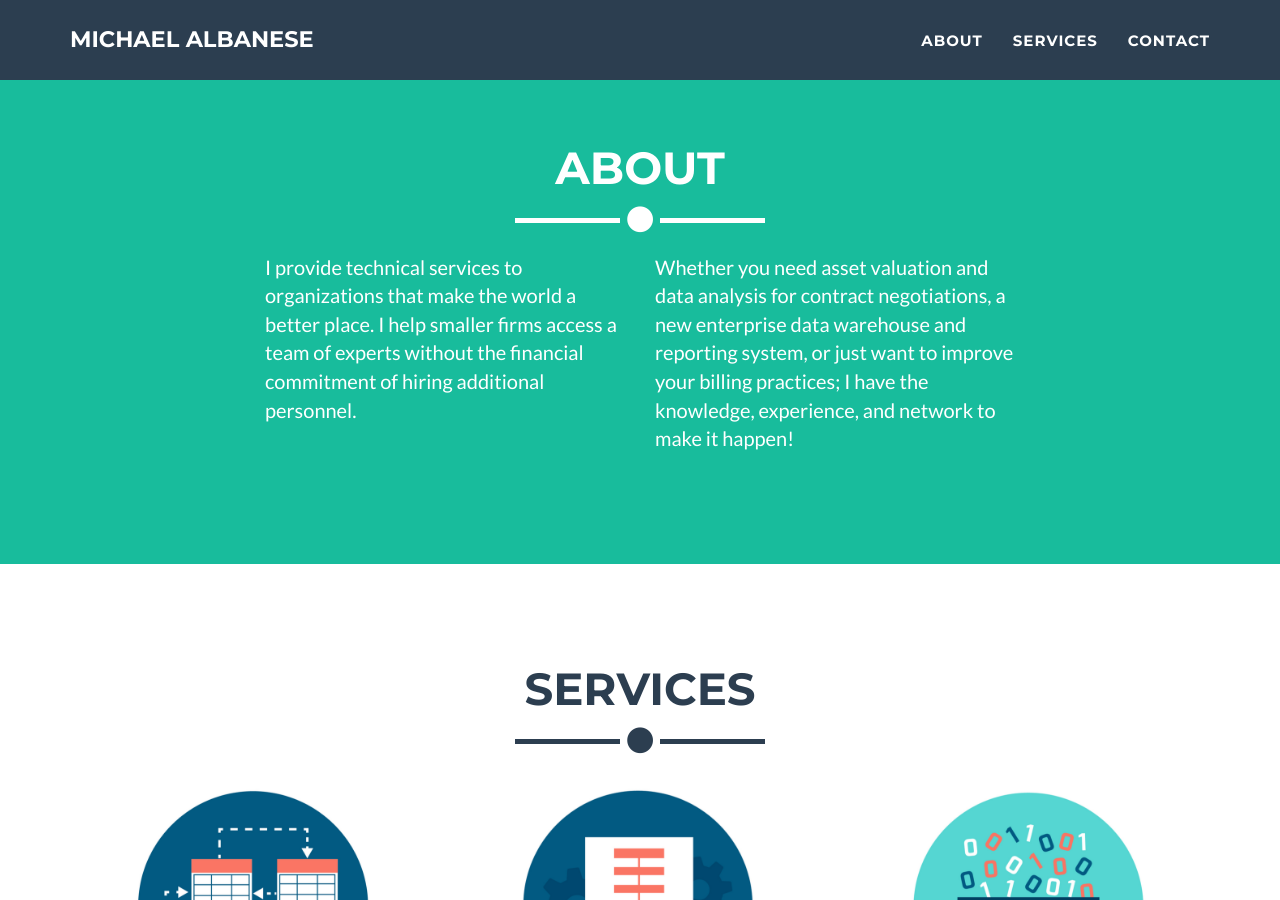
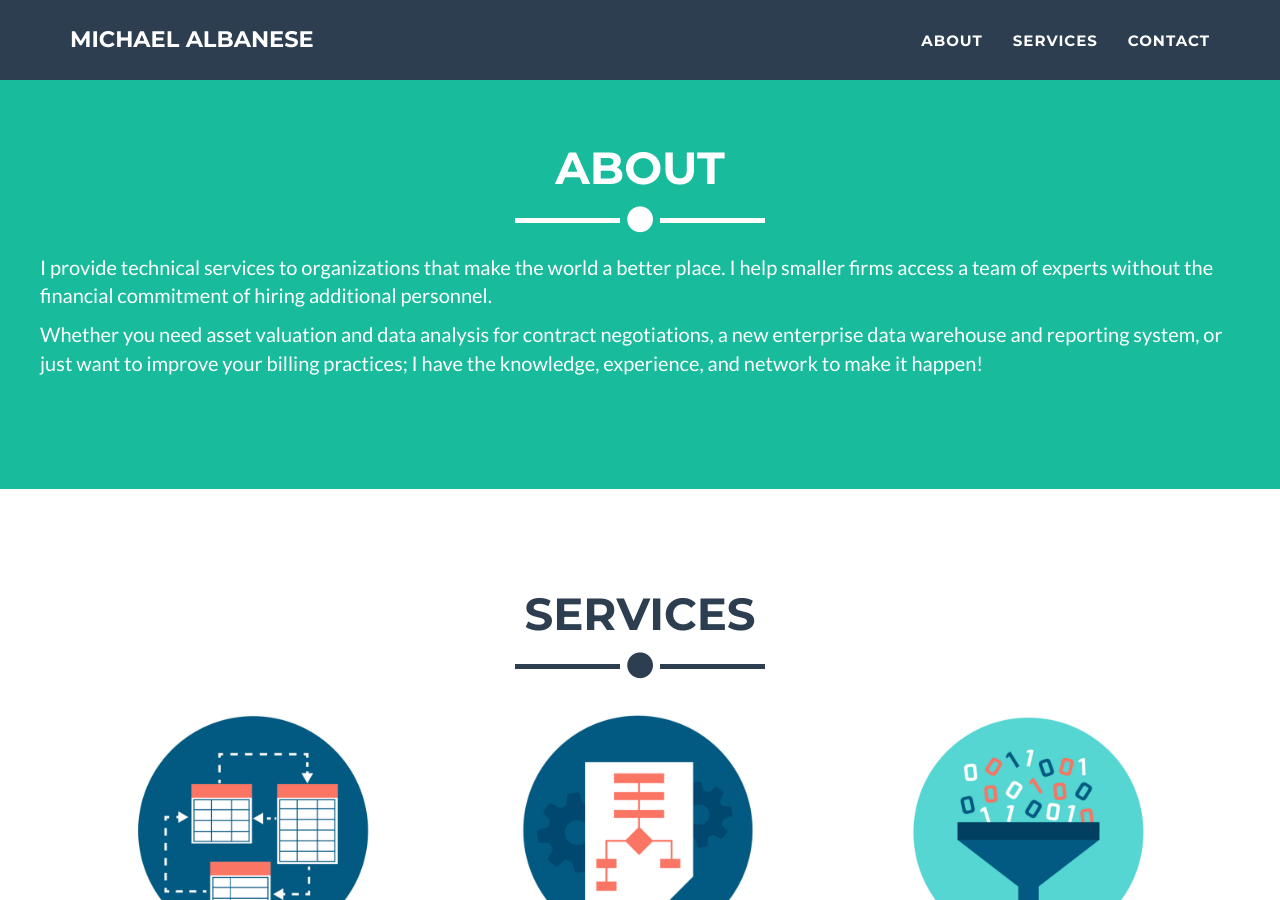
Before and after one commit to mgalbanese12/mgalbanese12.github.io, a Jekyll site: the page built from _posts/2022-02-22-Access Database Updates and Improvements.markdown, in a window 1280 px wide and 900 px high, scrolled down 1036 px. Built offline with Jekyll 4.4.1, drawn with Linux system fonts in a browser that asks for light colours.

Commit message:
changed col to row

```diff
--- a/_includes/about.html
+++ b/_includes/about.html
@@ -1,4 +1,5 @@
- <!-- About Section -->
+
+<!-- About Section -->
     <section class="success" id="about">
         <div class="container">
             <div class="row">
@@ -8,10 +9,10 @@
                 </div>
             </div>
             <div class="row">
-                <div class="col-lg-4 col-lg-offset-2">
+                <div class="row">
                     <p>I provide technical services to organizations that make the world a better place. I help smaller firms access a team of experts without the financial commitment of hiring additional personnel.</p>
                 </div>
-                <div class="col-lg-4">
+                <div class="row">
                     <p>Whether you need asset valuation and data analysis for contract negotiations, a new enterprise data warehouse and reporting system, or just want to improve your billing practices; I have the knowledge, experience, and network to make it happen!  </p>
                 </div>
                 <div class="col-lg-8 col-lg-offset-2 text-center">
```
